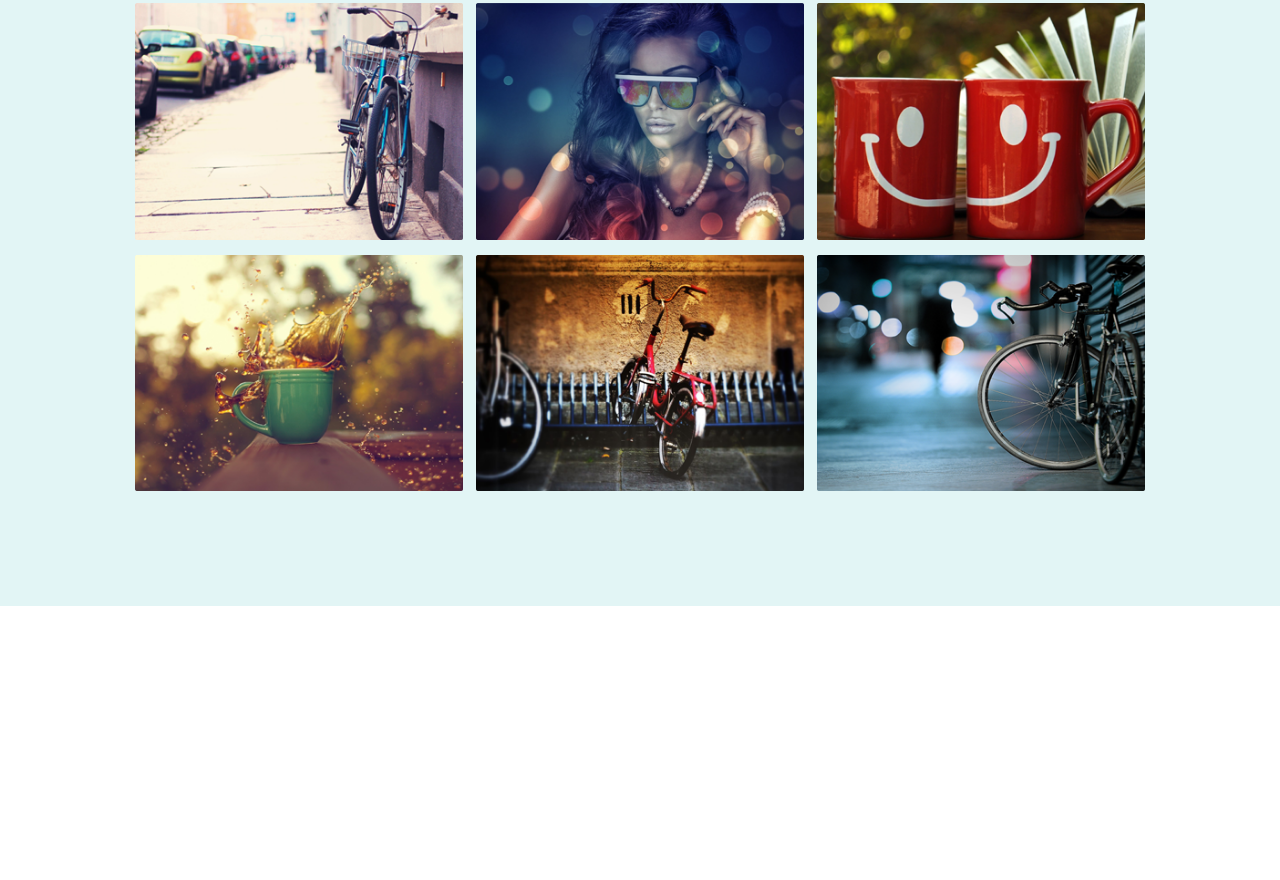
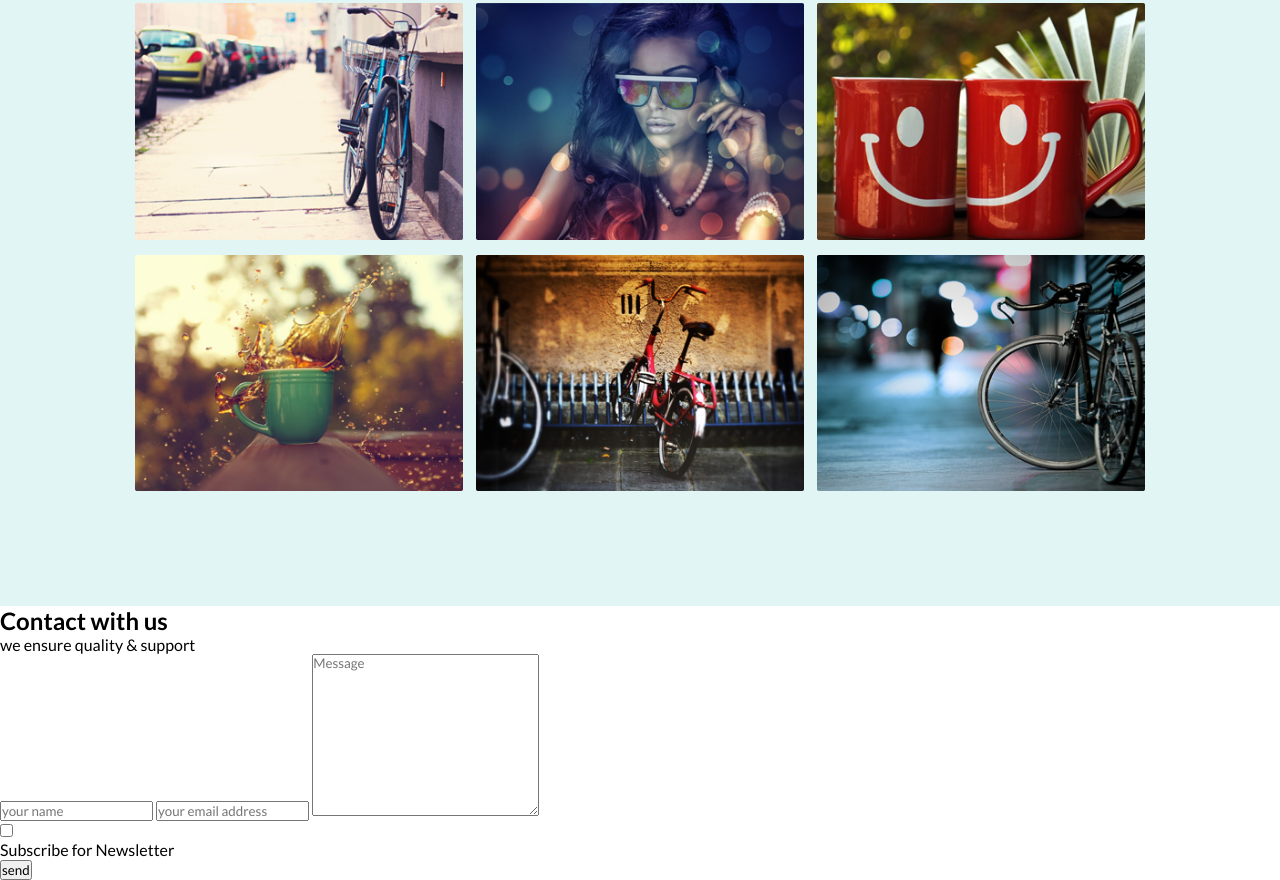
Before and after one commit to Ikram-Akbar/strict-psd-design, a plain HTML site: page index.html in a window 1280 px wide. Shown: the part 1452-2332 px from the top of the page. Before the commit the page ends 2058 px from the top, so only its background shows below. Drawn offline with Linux system fonts and the light colour scheme.

Commit message:
added the html markup

```diff
--- a/css/style.css
+++ b/css/style.css
@@ -263,6 +263,7 @@
   transform: translate(-50%, -50%);
   z-index: 9999;
   opacity: 0;
+  transition: 0.8 all ease-in-out;
 }
 
 .gallery_icon ul {
@@ -295,3 +296,46 @@
 
 
 /* Gallery Section end  */
+
+/* Contact us section start */
+
+.contact_container{
+
+}
+.contact_form{
+
+}
+.contact_form h2{
+
+}
+.contact_form p{
+
+}
+.contact_form form{
+
+}
+.contact_form form input{
+
+}
+.contact_form form textarea{
+
+}
+.submit_section{
+
+}
+.check_section{
+
+}
+.check_section input{
+
+}
+.check_section p{
+
+}
+.send_btn{
+
+}
+.send_btn input{
+
+}
+/* Contact us section end */
--- a/index.html
+++ b/index.html
@@ -218,5 +218,41 @@
       </div>
     </section>
     <!-- Gallery Section end  -->
+
+    <!-- Contact us section start -->
+    <section>
+      <div class="contact_container">
+        <div class="contact_form">
+          <h2>Contact with us</h2>
+          <p>we ensure quality & support</p>
+          <form action="#">
+            <input type="text" name="" id="" placeholder="your name" />
+            <input
+              type="email"
+              name=""
+              id=""
+              placeholder="your email address"
+            />
+            <textarea
+              name=""
+              id=""
+              cols="30"
+              rows="10"
+              placeholder="Message"
+            ></textarea>
+            <div class="submit_section">
+              <div class="check_section">
+                <input type="checkbox" name="" id="" />
+                <p>Subscribe for Newsletter</p>
+              </div>
+              <div class="send_btn">
+                <input type="submit" value="send"  />
+              </div>
+            </div>
+          </form>
+        </div>
+      </div>
+    </section>
+    <!-- Contact us section end -->
   </body>
 </html>
```
Also changed, not shown: Resources/form_bg.png (added). Lines whose indentation alone changed are shown as unchanged.
